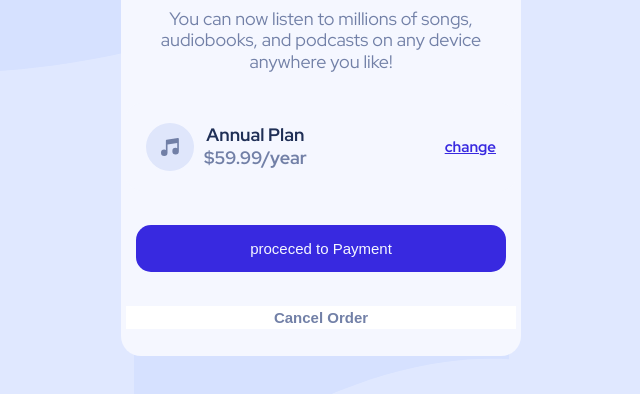
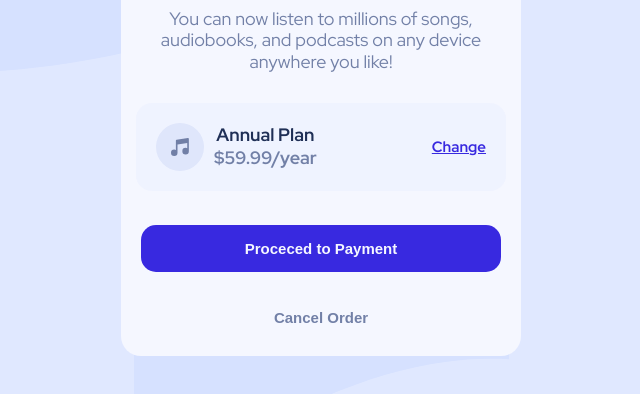
Before and after one commit to meron847/Order-summary-component, a plain HTML site: page index.html in a window 1280 px wide. Shown: the part 364-758 px from the top of the page, without its empty margins (319-959 px from the left). Drawn offline with Linux system fonts and the light colour scheme.

Commit message:
modifaid index.css

```diff
--- a/index.css
+++ b/index.css
@@ -18,6 +18,7 @@ body{
   background-repeat: no-repeat;
 
 }
+
 
 
 
@@ -85,9 +86,9 @@ width:400px ;
     justify-content: center;
     gap:25px;
     align-items: center;
-    width:350px;
+    width:330px;
     padding:20px;
-    background-color: hsl(225, 100%, 98%);
+    background-color:hsla(225, 100%, 94% ,30%);
     border-radius: 16px;
 }
 .main{
@@ -99,11 +100,9 @@ width:400px ;
 .blue{
     color:hsl(245, 75%, 52%);
     font-size: 15px;
-    font-weight: 1000;
+    font-weight: 900;
     display: flex;
-
     text-decoration: underline;
-
     justify-content: end;
     width:500px;
 }
@@ -113,22 +112,22 @@ width:400px ;
     gap:10px;
 }
 .pay{
-    width:370px;
+    width:360px;
     padding:15px ;
     background-color: hsl(245, 75%, 52%) ;
     color:hsl(225, 100%, 98%);
     border-radius: 15px;
     border:none;
     font-size: 15px;
-    font-weight: 500;
+    font-weight: 600;
     align-self: center;
 }
 .b-2{
 border:none;
 color:hsl(224, 23%, 55%);
-background-color: white;
+background-color: hsl(225, 100%, 98%);
  font-size: 15px;
-    font-weight: 710;
+    font-weight: 720;
     padding: 3px;
 }
 .body-2{
--- a/index.html
+++ b/index.html
@@ -38,9 +38,9 @@
                                     </div>
 
                               </div>
-                              <span class="blue">change</span>
+                              <span class="blue">Change</span>
                     </div>
-                      <button class="pay">proceced to Payment  </button>
+                      <button class="pay">Proceced to Payment  </button>
                         <button class="b-2">Cancel Order</button>
             </div>
         </div>
```
